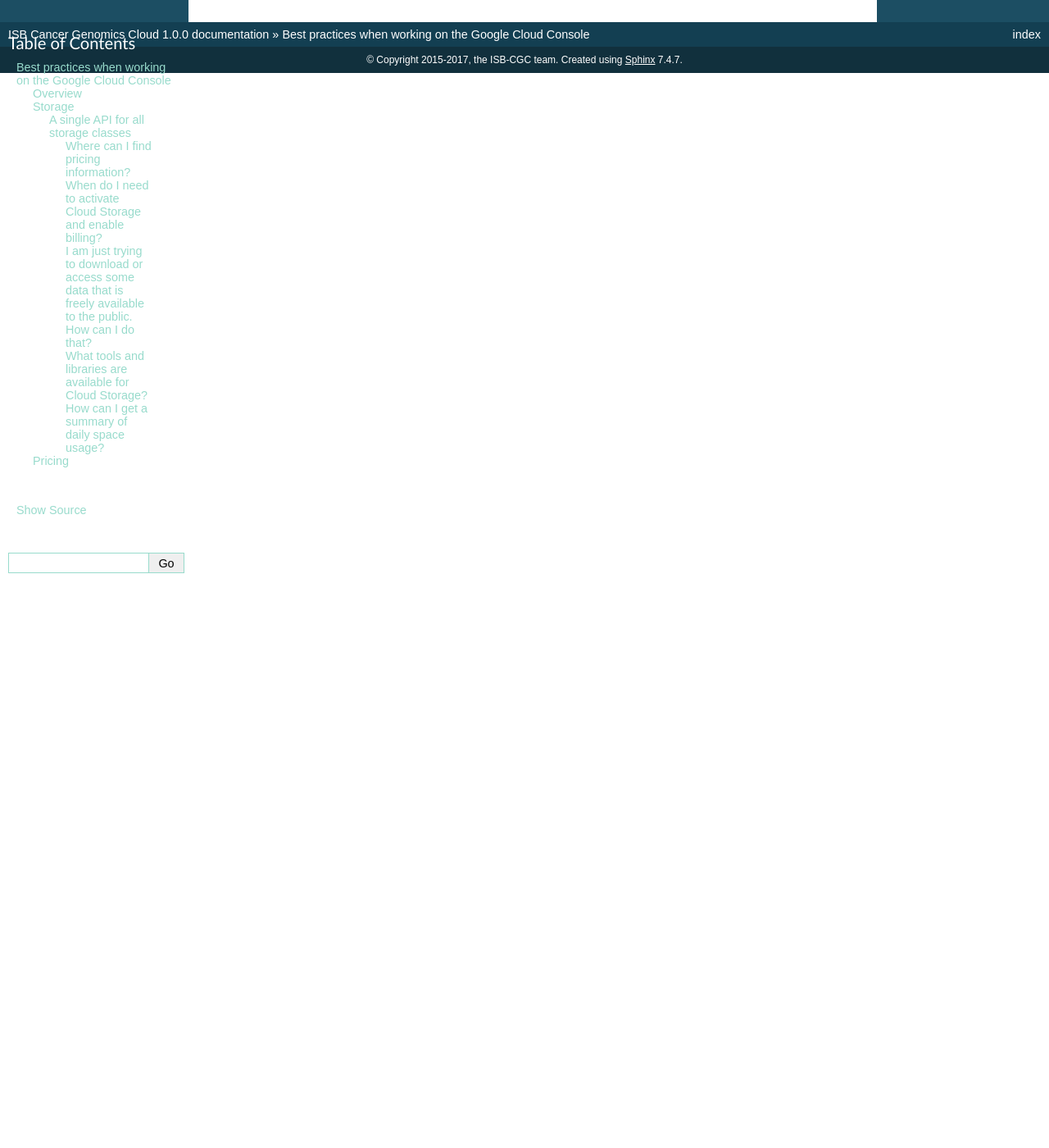
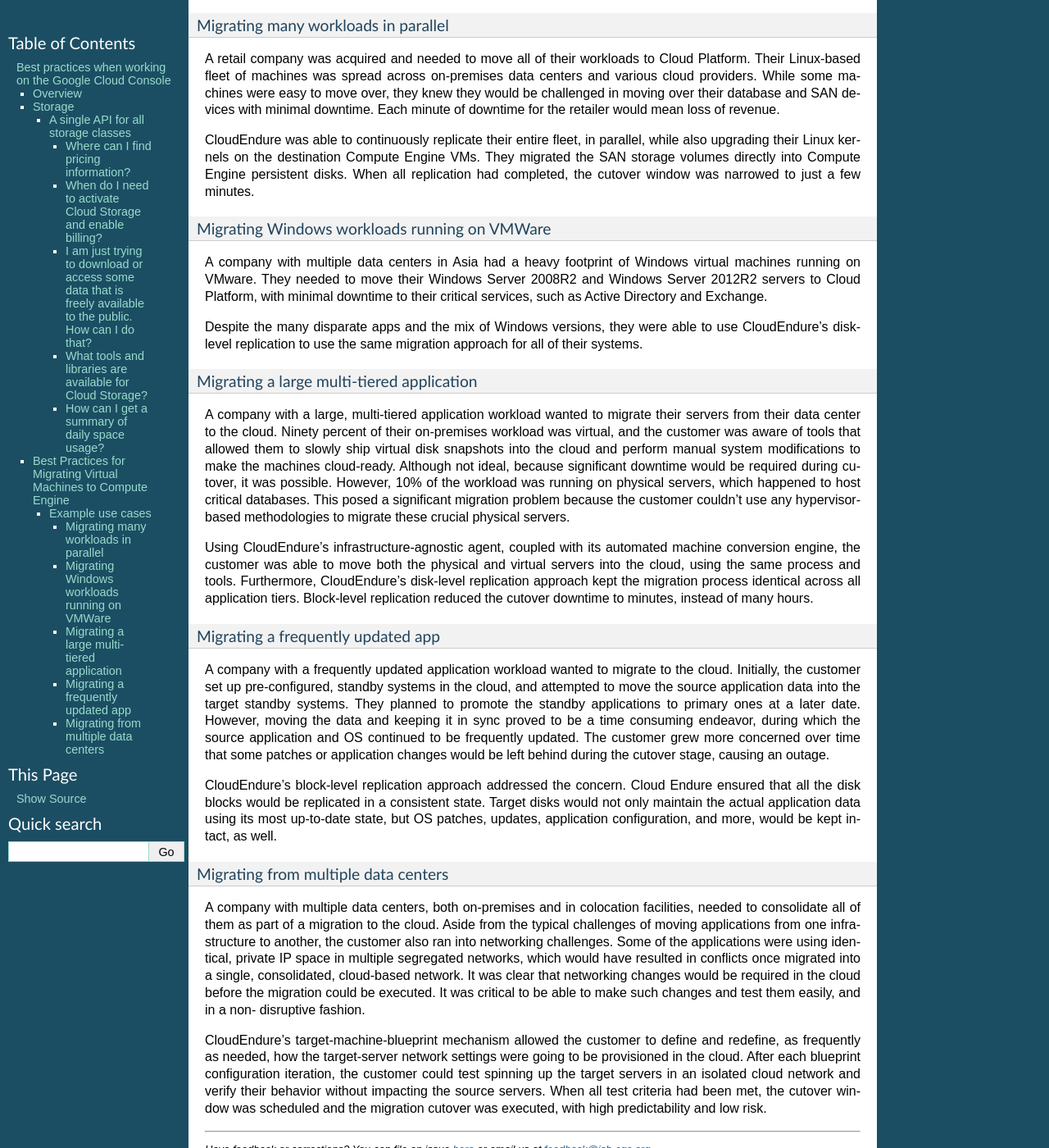
Before and after one commit to isb-cgc/readthedocs, a Sphinx documentation site: the page built from docs/source/sections/BestPractices.rst, in a window 1280 px wide and 1400 px high, scrolled down 1183 px. Shown: the whole window at 82% size. Built offline with Sphinx 7.4.7, drawn with Linux system fonts in a browser that asks for light colours; pages that are not in the unit, such as notebooks, are missing from menus; some of the changed text lies outside the part shown.

Commit message:
BestPractices migrating VMs to compute engine

```diff
--- a/docs/source/sections/BestPractices.rst
+++ b/docs/source/sections/BestPractices.rst
@@ -47,5 +47,44 @@
 
 
 ***************
-Pricing
+Best Practices for Migrating Virtual Machines to Compute Engine
 ***************
+
+Example use cases
+==================
+
+Migrating many workloads in parallel
+-------------------------------------
+
+A retail company was acquired and needed to move all of their workloads to Cloud Platform. Their Linux-based fleet of machines was spread across on-premises data centers and various cloud providers. While some machines were easy to move over, they knew they would be challenged in moving over their database and SAN devices with minimal downtime. Each minute of downtime for the retailer would mean loss of revenue.
+
+CloudEndure was able to continuously replicate their entire fleet, in parallel, while also upgrading their Linux kernels on the destination Compute Engine VMs. They migrated the SAN storage volumes directly into Compute Engine persistent disks. When all replication had completed, the cutover window was narrowed to just a few minutes.
+
+
+Migrating Windows workloads running on VMWare
+----------------------------------------------
+
+A company with multiple data centers in Asia had a heavy footprint of Windows virtual machines running on VMware. They needed to move their Windows Server 2008R2 and Windows Server 2012R2 servers to Cloud Platform, with minimal downtime to their critical services, such as Active Directory and Exchange.
+
+Despite the many disparate apps and the mix of Windows versions, they were able to use CloudEndure’s disk-level replication to use the same migration approach for all of their systems.
+
+Migrating a large multi-tiered application
+--------------------------------------------
+
+A company with a large, multi-tiered application workload wanted to migrate their servers from their data center to the cloud. Ninety percent of their on-premises workload was virtual, and the customer was aware of tools that allowed them to slowly ship virtual disk snapshots into the cloud and perform manual system modifications to make the machines cloud-ready. Although not ideal, because significant downtime would be required during cutover, it was possible. However, 10% of the workload was running on physical servers, which happened to host critical databases. This posed a significant migration problem because the customer couldn't use any hypervisor-based methodologies to migrate these crucial physical servers.
+
+Using CloudEndure's infrastructure-agnostic agent, coupled with its automated machine conversion engine, the customer was able to move both the physical and virtual servers into the cloud, using the same process and tools. Furthermore, CloudEndure's disk-level replication approach kept the migration process identical across all application tiers. Block-level replication reduced the cutover downtime to minutes, instead of many hours.
+
+Migrating a frequently updated app
+------------------------------------
+
+A company with a frequently updated application workload wanted to migrate to the cloud. Initially, the customer set up pre-configured, standby systems in the cloud, and attempted to move the source application data into the target standby systems. They planned to promote the standby applications to primary ones at a later date. However, moving the data and keeping it in sync proved to be a time consuming endeavor, during which the source application and OS continued to be frequently updated. The customer grew more concerned over time that some patches or application changes would be left behind during the cutover stage, causing an outage.
+
+CloudEndure's block-level replication approach addressed the concern. Cloud Endure ensured that all the disk blocks would be replicated in a consistent state. Target disks would not only maintain the actual application data using its most up-to-date state, but OS patches, updates, application configuration, and more, would be kept intact, as well.
+
+Migrating from multiple data centers
+--------------------------------------
+
+A company with multiple data centers, both on-premises and in colocation facilities, needed to consolidate all of them as part of a migration to the cloud. Aside from the typical challenges of moving applications from one infrastructure to another, the customer also ran into networking challenges. Some of the applications were using identical, private IP space in multiple segregated networks, which would have resulted in conflicts once migrated into a single, consolidated, cloud-based network. It was clear that networking changes would be required in the cloud before the migration could be executed. It was critical to be able to make such changes and test them easily, and in a non- disruptive fashion.
+
+CloudEndure's target-machine-blueprint mechanism allowed the customer to define and redefine, as frequently as needed, how the target-server network settings were going to be provisioned in the cloud. After each blueprint configuration iteration, the customer could test spinning up the target servers in an isolated cloud network and verify their behavior without impacting the source servers. When all test criteria had been met, the cutover window was scheduled and the migration cutover was executed, with high predictability and low risk.
```
